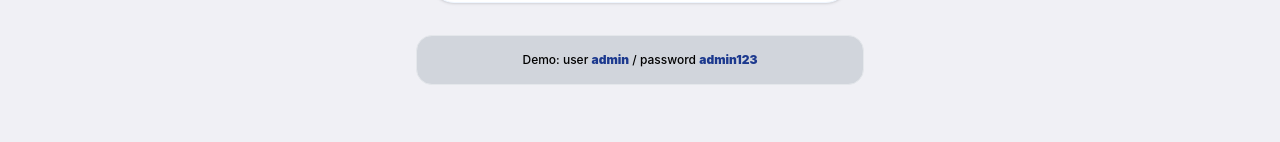
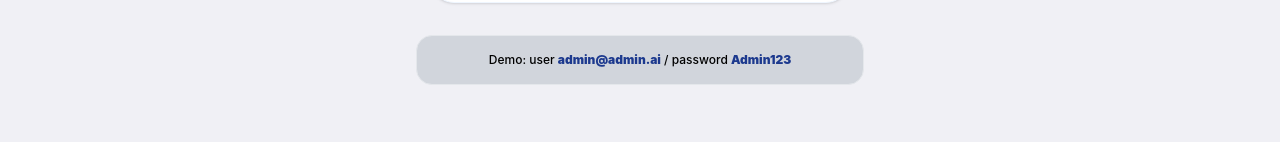
Before and after one commit to JosePerez0314/talentmatch-frontend, a React (Vite) app: page /login in a window 1280 px wide. Shown: the part 623-765 px from the top of the page. Built offline with nearby package versions, Linux system fonts and the light colour scheme; no server answers; the HTML template or start-up script is replaced by a standard one.

Commit message:
feat(auth): implement functional login

```diff
--- a/src/components/DemoCredential.jsx
+++ b/src/components/DemoCredential.jsx
@@ -11,7 +11,7 @@ const DemoCredential = () => {
             {/* Light gray background with soft borders for a clean integration */}
             <div className="bg-gray-300 rounded-2xl px-5 py-3.5 border border-[#E4E7EB]">
                 <p className="text-center text-[12px] font-medium text-black leading-relaxed font-sans">
-                    Demo: user <strong className="text-blue-900 font-black">admin</strong> / password <strong className="text-blue-900 font-black">admin123</strong>
+                    Demo: user <strong className="text-blue-900 font-black">admin@admin.ai</strong> / password <strong className="text-blue-900 font-black">Admin123</strong>
                 </p>
             </div>
         </div>
--- a/src/pages/Login.jsx
+++ b/src/pages/Login.jsx
@@ -46,17 +46,14 @@ const Login = () => {
       // Programación Defensiva: Verificamos que el backend nos haya enviado el token
       if (data && data.token) {
         localStorage.setItem("token", data.token);
-
+      }
         // Si el backend envía info del usuario, también es buena práctica guardarla
         if (data.user) {
           localStorage.setItem("user", JSON.stringify(data.user));
         }
 
-        navigate("/dashboard");
-      } else {
-        // Si el backend responde 200 OK pero no manda token, forzamos el error
-        throw new Error("Token de autenticación no recibido.");
-      }
+      navigate("/dashboard");
+
     } catch (error) {
       // Capturamos credenciales incorrectas o caídas del servidor
       console.error("Fallo de Autenticación:", error.message);
```
